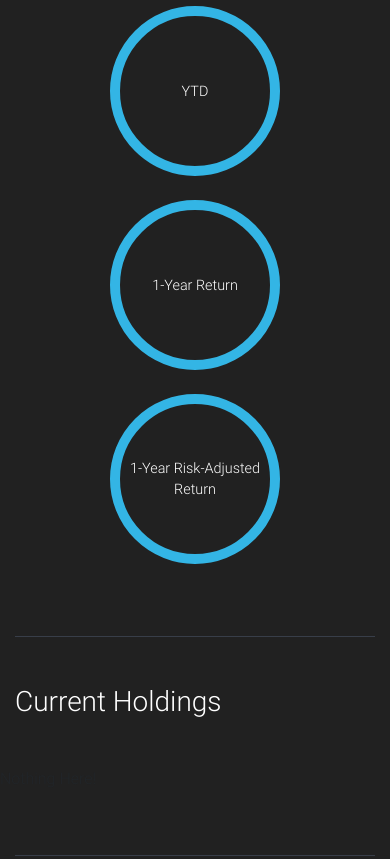
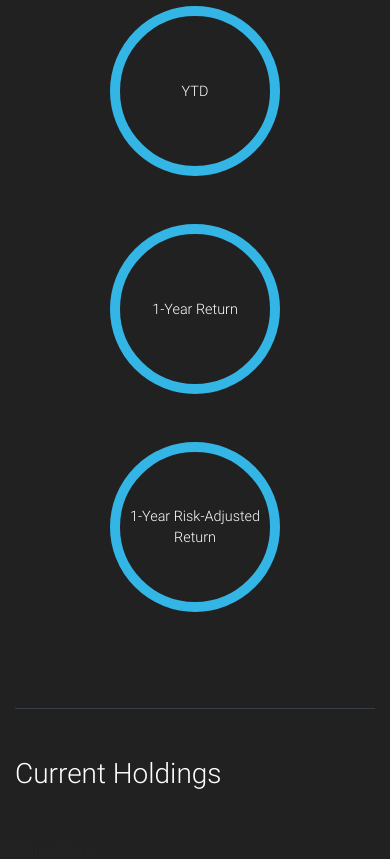
Before and after one commit to vsitaram/aifedge, a Django app: template edge/templates/edge/dashboard.html in a window 390 px wide. Shown: the part 598-1457 px from the top of the page. Run offline with Django 3.2, Linux system fonts and the light colour scheme; the template is opened without the code that fills it, so the values that code supplies are empty; parts of the project's set-up code (start-up, migrations or seed data) failed here and were passed over; some libraries are stand-ins or nearby versions.

Commit message:
Change spacing of KPIs

```diff
--- a/edge/templates/edge/dashboard.html
+++ b/edge/templates/edge/dashboard.html
@@ -148,9 +148,9 @@
             <!--Section: Financial Metrics-->
             <section>
                 <!--Grid row-->
-                <div class="row mb-4 wow fadeIn text-center">
+                <div class="row wow fadeIn text-center">
                     <!--Grid column-->
-                    <div class="col-md-4 mb-4 d-flex justify-content-center">
+                    <div class="col-md-4 mb-5 d-flex justify-content-center">
                         <div class="text-center text-white rounded-circle border border-info d-flex justify-content-center" style="border: 10px solid #33b5e5!important;">
                             <table style="height: 150px; width: 150px;">
                                 <td class="align-middle">
@@ -166,7 +166,7 @@
                         <!-- <img class="rounded-circle mb-2" alt="100x100" src="https://placehold.it/100x100" data-holder-rendered="true"> -->
                     </div>
                     <!--Grid column-->
-                    <div class="col-md-4 mb-4 d-flex justify-content-center">
+                    <div class="col-md-4 mb-5 d-flex justify-content-center">
                         <div class="text-center text-white rounded-circle border border-info d-flex justify-content-center" style="border: 10px solid #33b5e5!important;">
                             <table style="height: 150px; width: 150px;">
                                 <td class="align-middle">
@@ -179,7 +179,7 @@
                         </div>
                     </div>
                     <!--Grid column-->
-                    <div class="col-md-4 mb-4 d-flex justify-content-center">
+                    <div class="col-md-4 mb-5 d-flex justify-content-center">
                         <div class="text-center text-white rounded-circle border border-info d-flex justify-content-center" style="border: 10px solid #33b5e5!important;">
                             <table style="height: 150px; width: 150px;">
                                 <td class="align-middle">
```
